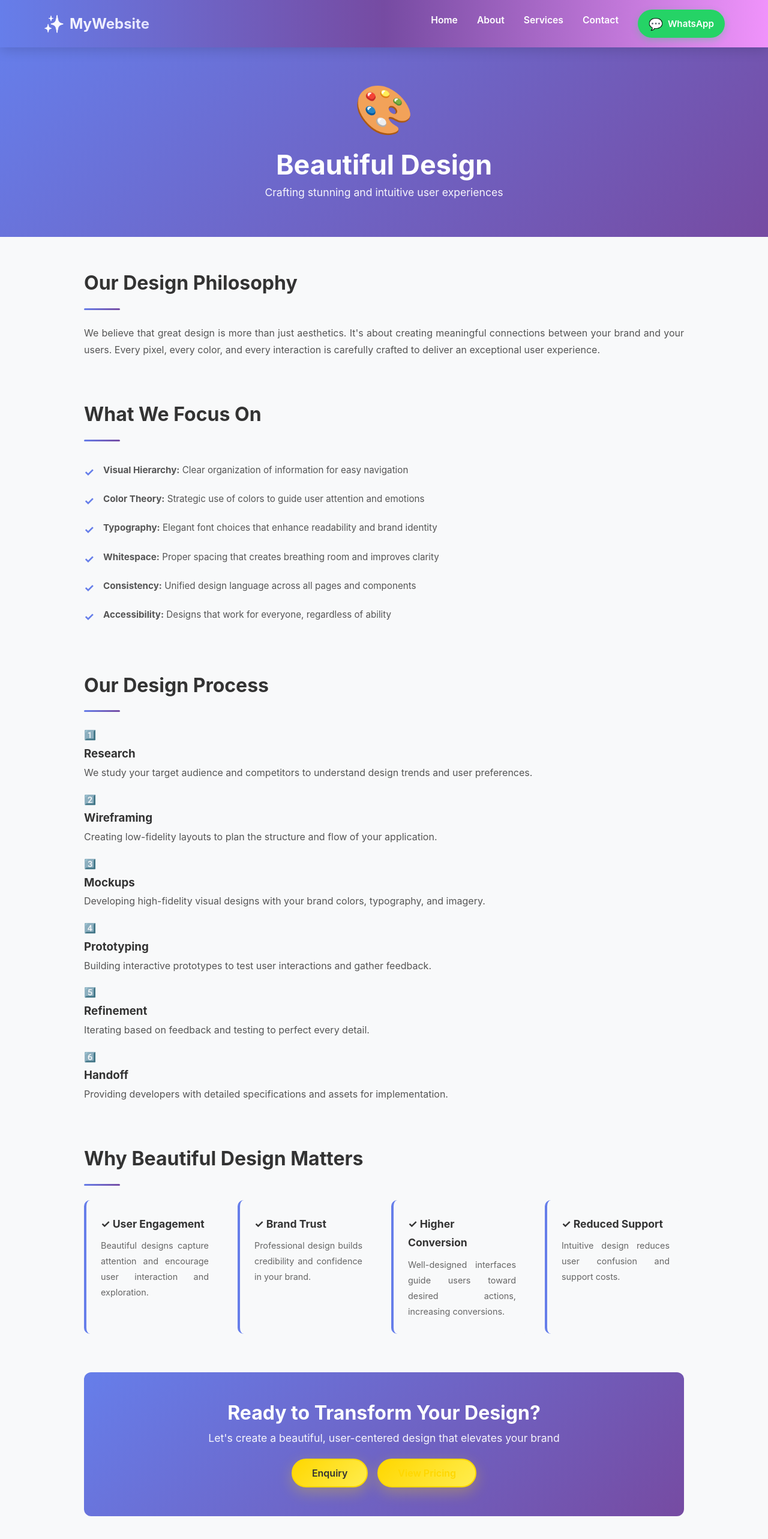
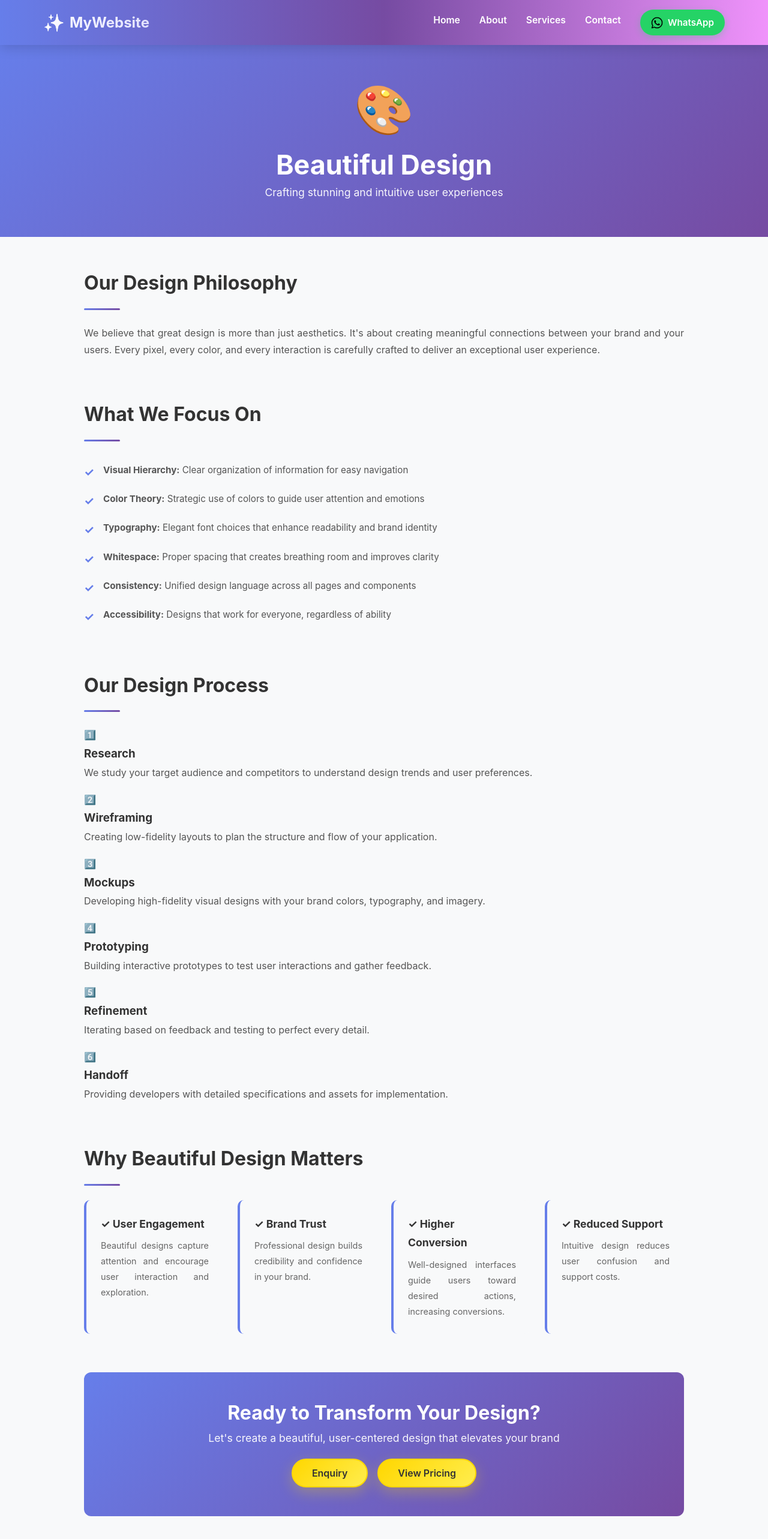
Before and after one commit to vishalkashyap19/promptEngineering, a React (Vite) app: page /feature/design in a window 1280 px wide. Shown: the top 2566 px of the page at 60% size. Built offline with nearby package versions, Linux system fonts and the light colour scheme; no server answers.

Commit message:
Fix View Pricing button visibility and update WhatsApp icon to image

```diff
--- a/src/components/Navbar.css
+++ b/src/components/Navbar.css
@@ -115,8 +115,10 @@
 }
 
 .whatsapp-icon {
-  font-size: 1.2rem;
+  width: 20px;
+  height: 20px;
   display: inline-block;
+  object-fit: contain;
 }
 
 /* Responsive Design */
--- a/src/components/Navbar.jsx
+++ b/src/components/Navbar.jsx
@@ -1,5 +1,6 @@
 import { useState, useEffect } from 'react'
 import { Link, useLocation } from 'react-router-dom'
+import whatsappIcon from '../../whatsapp.png'
 import './Navbar.css'
 
 function Navbar() {
@@ -72,7 +73,7 @@ function Navbar() {
               aria-label="Chat with us on WhatsApp"
               title="Chat with us on WhatsApp"
             >
-              <span className="whatsapp-icon">💬</span>
+              <img src={whatsappIcon} alt="WhatsApp" className="whatsapp-icon" />
               WhatsApp
             </a>
           </li>
--- a/src/pages/features/Feature.css
+++ b/src/pages/features/Feature.css
@@ -480,14 +480,15 @@
 }
 
 .cta-button-secondary {
-  background-color: transparent;
-  color: #ffd700;
+  background-color: #fff9e6;
+  color: #333;
   border-color: #ffd700;
 }
 
 .cta-button-secondary:hover {
   background-color: #ffd700;
   color: #333;
+  border-color: #ffd700;
 }
 
 /* Animations */
```
Also changed, not shown: whatsapp.png (added).
